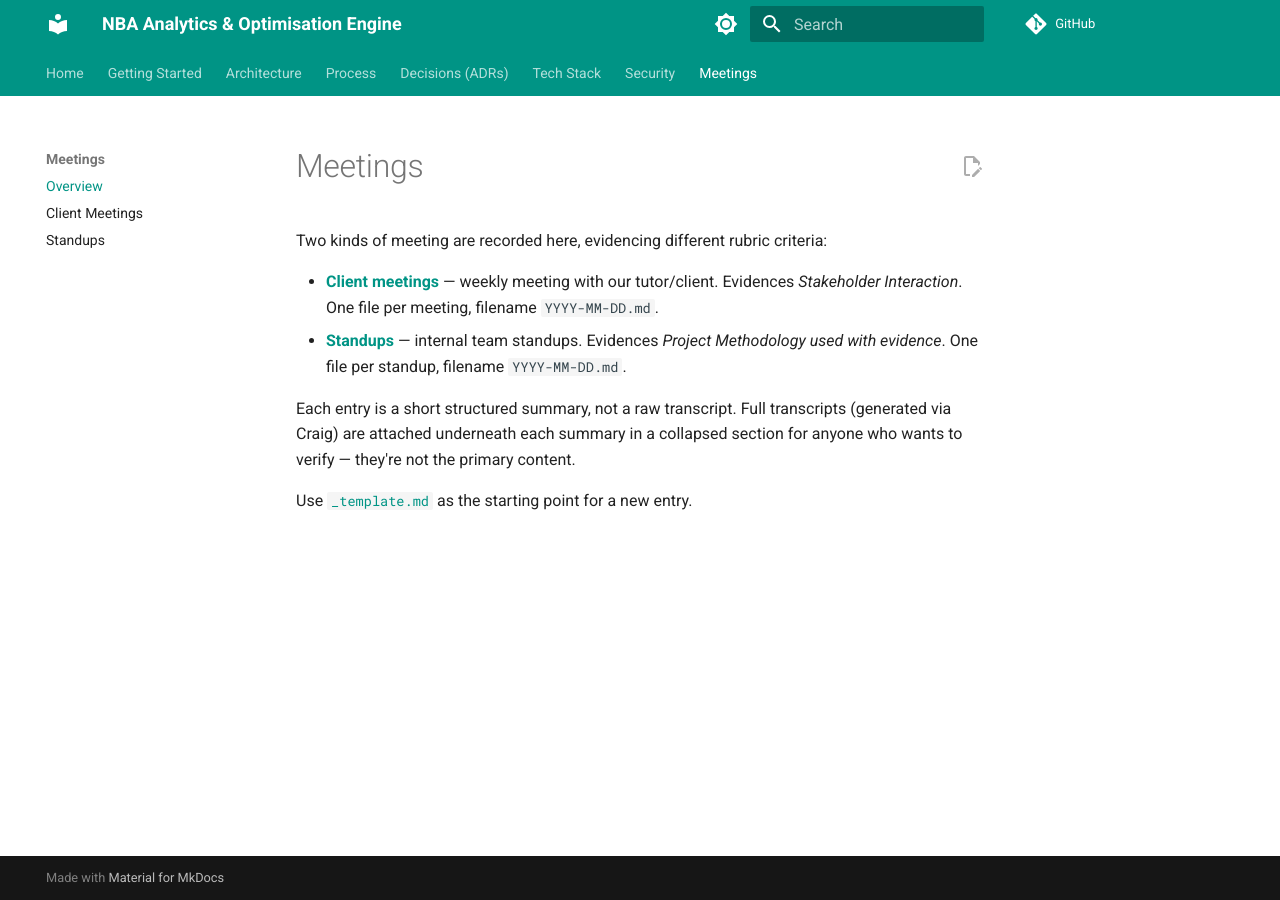
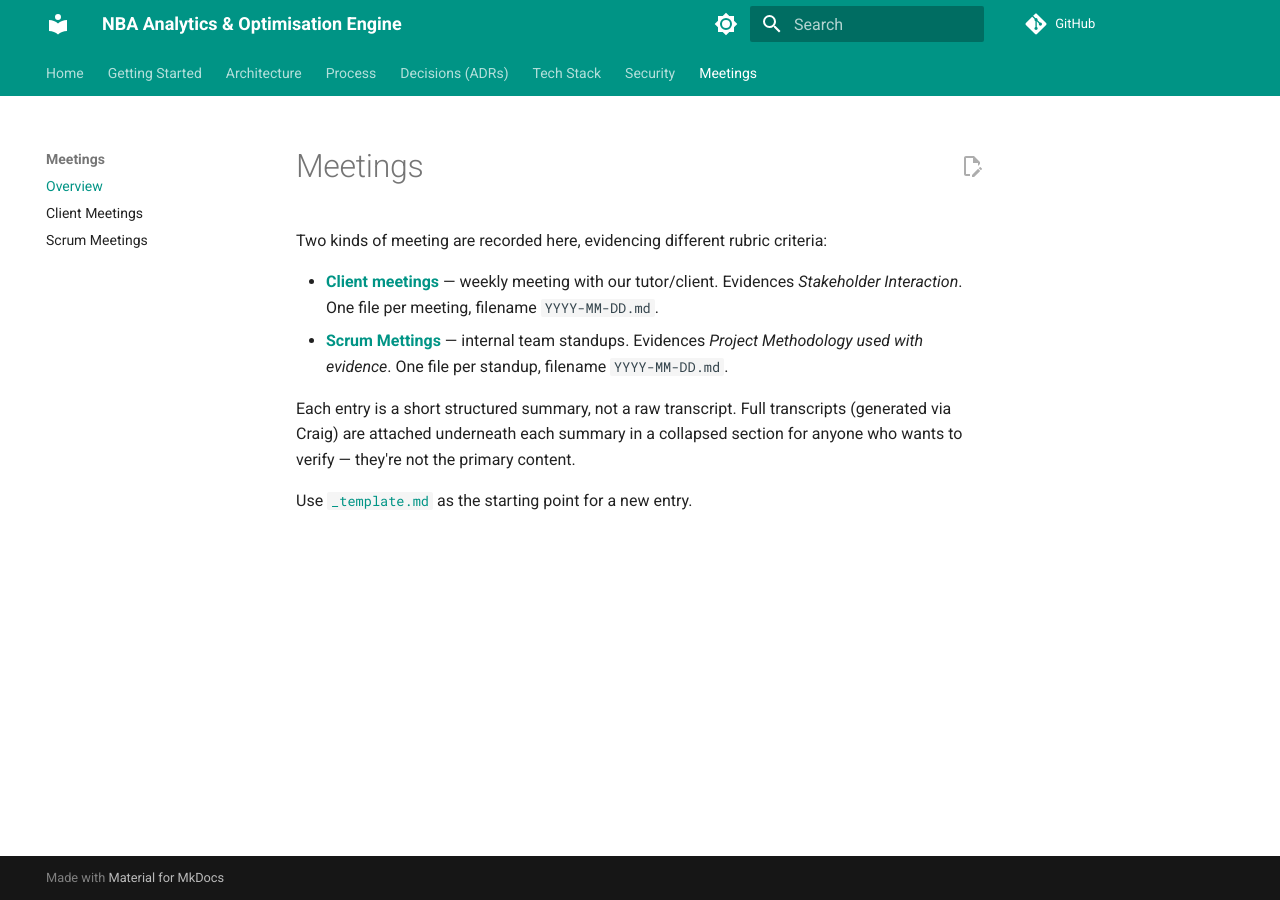
Before and after one commit to Sports-Analytics-Innovation-Platform/Innovation-Documentation-Website, an MkDocs documentation site: the page built from docs/meetings/index.md, in a window 1280 px wide. Built offline with MkDocs 1.6.1 and Material for MkDocs 9.7.7, drawn with Linux system fonts in a browser that asks for light colours; comment, search, counter and statistics services are not loaded.

Commit message:
fix: repoint standups links to renamed meetings/scrum path
Assisted-by: Claude-Web[Claude Sonnet 5]

```diff
--- a/docs/meetings/index.md
+++ b/docs/meetings/index.md
@@ -4,7 +4,7 @@ Two kinds of meeting are recorded here, evidencing different rubric criteria:
 
 - **[Client meetings](client/index.md)** — weekly meeting with our tutor/client. Evidences
   *Stakeholder Interaction*. One file per meeting, filename `YYYY-MM-DD.md`.
-- **[Standups](standups/index.md)** — internal team standups. Evidences *Project Methodology
+- **[Scrum Mettings](scrum/index.md)** — internal team standups. Evidences *Project Methodology
   used with evidence*. One file per standup, filename `YYYY-MM-DD.md`.
 
 Each entry is a short structured summary, not a raw transcript. Full transcripts (generated via
--- a/mkdocs.yml
+++ b/mkdocs.yml
@@ -64,4 +64,4 @@ nav:
   - Meetings:
       - Overview: meetings/index.md
       - Client Meetings: meetings/client/index.md
-      - Standups: meetings/standups/index.md
+      - Scrum Meetings: meetings/scrum/index.md
```
Also changed, not shown: docs/rubric-links.md (+1 -1 lines).
